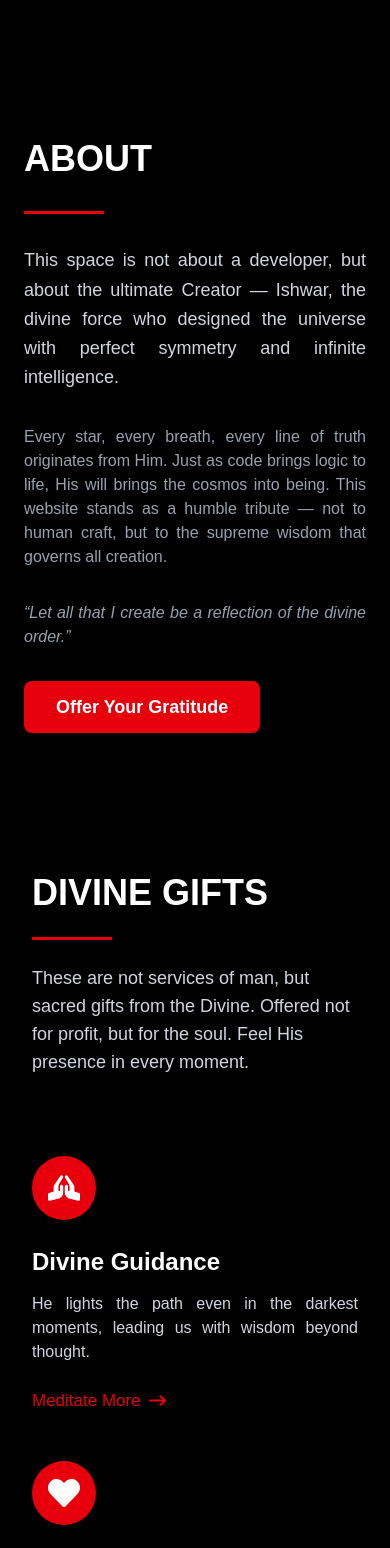
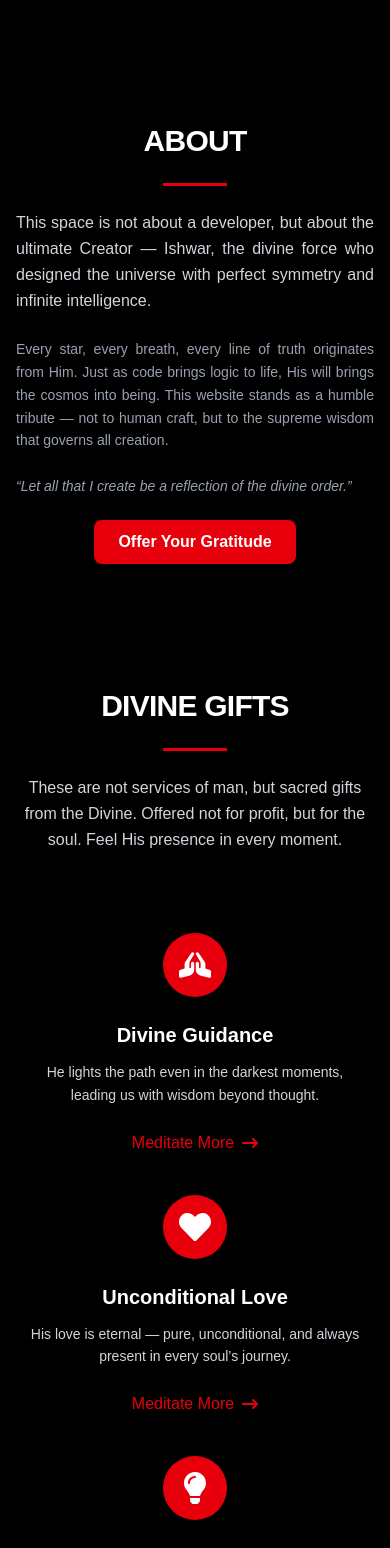
Before and after one commit to debasish39/GodPortfolio, a React (Vite) app: page / in a window 390 px wide. Shown: the part 940-2488 px from the top of the page. Built offline with nearby package versions, Linux system fonts and the light colour scheme.

Commit message:
updated version

```diff
--- a/src/sections/About.jsx
+++ b/src/sections/About.jsx
@@ -8,31 +8,38 @@ export default function About() {
   }, []);
 
   return (
-    <section id="about" className="w-full py-20 px-6 lg:px-32 text-white">
-      <div className="w-full mx-auto space-y-8 text-left" data-aos="fade-up">
+    <section id="about" className="w-full py-16 sm:py-20 px-4 sm:px-6 lg:px-32 text-white">
+      <div className="w-full max-w-4xl mx-auto space-y-6 sm:space-y-8 text-center" data-aos="fade-up">
+
+        {/* Section Title */}
         <h1
           data-aos="zoom-in"
-          className="text-4xl uppercase font-poppins font-semibold text-white"
+          className="text-3xl sm:text-4xl lg:text-5xl uppercase font-poppins font-semibold text-white tracking-tight"
         >
           About
         </h1>
-        <div className="h-[3px] w-20 bg-red-600" data-aos="zoom-in"></div>
+        <div
+          className="h-[3px] w-16 sm:w-20 bg-red-600 mx-auto"
+          data-aos="zoom-in"
+        ></div>
 
-        <p className="text-gray-300 text-lg leading-relaxed text-justify">
+        {/* Paragraphs */}
+        <p className="text-gray-300 text-base sm:text-lg md:text-xl leading-relaxed text-justify sm:text-center">
           This space is not about a developer, but about the ultimate Creator — Ishwar, the divine force who designed the universe with perfect symmetry and infinite intelligence.
         </p>
 
-        <p className="text-gray-400 text-base text-justify">
+        <p className="text-gray-400 text-sm sm:text-base md:text-lg leading-relaxed text-justify sm:text-center">
           Every star, every breath, every line of truth originates from Him. Just as code brings logic to life, His will brings the cosmos into being. This website stands as a humble tribute — not to human craft, but to the supreme wisdom that governs all creation.
         </p>
 
-        <p className="text-gray-400 text-base italic text-justify">
+        <p className="text-gray-400 text-sm sm:text-base italic text-justify sm:text-center">
           “Let all that I create be a reflection of the divine order.”
         </p>
 
+        {/* CTA Button */}
         <a
           href="#cta"
-          className="inline-block bg-red-600 hover:bg-white text-white hover:text-red-600 font-semibold text-lg px-8 py-3 rounded-lg transition duration-300"
+          className="inline-block bg-red-600 hover:bg-white text-white hover:text-red-600 font-semibold text-base sm:text-lg px-6 sm:px-8 py-2.5 sm:py-3 rounded-lg transition duration-300 mx-auto"
         >
           Offer Your Gratitude
         </a>
--- a/src/sections/Cta.jsx
+++ b/src/sections/Cta.jsx
@@ -14,31 +14,33 @@ export default function Cta() {
   return (
     <section
       id="cta"
-      className="w-full py-20 px-6 lg:px-32 text-white text-center"
+      className="w-full py-16 sm:py-20 px-4 sm:px-6 lg:px-32 text-white text-center"
     >
       <div
         data-aos="zoom-in"
         className="bg-[#1A1A1A] backdrop-blur-md rounded-2xl
          hover:shadow-[0_0_35px_rgba(239,68,68,0.5)]
-        transition-all duration-300 px-10 py-16 max-w-4xl mx-auto flex flex-col items-center"
+         transition-all duration-300 px-6 sm:px-10 py-12 sm:py-16 max-w-4xl mx-auto flex flex-col items-center"
       >
-        <h2 className="text-3xl md:text-4xl font-bold font-poppins mb-4">
+        <h2 className="text-2xl sm:text-3xl md:text-4xl font-bold font-poppins mb-4 leading-tight">
           Offer Your Work to Ishwar
         </h2>
-        <p className="text-white/90 text-lg mb-8 max-w-2xl">
+
+        <p className="text-white/90 text-base sm:text-lg mb-8 max-w-xl leading-relaxed">
           Every line of code, every design, every project — let it be a divine offering.
           Surrender your craft to Ishwar, and walk the path of purpose, clarity, and creation.
         </p>
 
-        <button
+        <a
+          href="mailto:djproject963@gmail.com"
           data-aos="zoom-in"
           data-aos-delay="400"
-          className="bg-red-600 hover:bg-white text-white hover:text-red-600 font-semibold text-lg px-6 py-3 rounded-lg
-          flex items-center gap-2 transition duration-300
-           hover:shadow-[0_0_24px_rgba(239,68,68,0.6)]"
+          className="bg-red-600 hover:bg-white text-white hover:text-red-600 font-semibold text-base sm:text-lg px-6 py-3 rounded-lg
+            flex items-center gap-2 transition duration-300
+            hover:shadow-[0_0_24px_rgba(239,68,68,0.6)]"
         >
           Connect in Devotion <FaArrowRightLong />
-        </button>
+        </a>
       </div>
     </section>
   );
--- a/src/sections/Header.jsx
+++ b/src/sections/Header.jsx
@@ -35,6 +35,17 @@ export default function Header() {
     window.addEventListener('scroll', handleScroll);
     return () => window.removeEventListener('scroll', handleScroll);
   }, [lastScrollY]);
+  useEffect(() => {
+  if (menuOpen) {
+    document.body.classList.add('overflow-hidden');
+  } else {
+    document.body.classList.remove('overflow-hidden');
+  }
+
+  // ✅ Cleanup: runs when component unmounts or before re-run
+  return () => document.body.classList.remove('overflow-hidden');
+}, [menuOpen]);
+
 
   return (
     <>
@@ -123,6 +134,7 @@ export default function Header() {
               duration={500}
               offset={-80}
               onClick={() => setMenuOpen(false)}
+              activeClass="text-[#e50914] font-semibold"
               className="text-lg px-2 py-1 rounded hover:bg-[#e50914] hover:text-white transition cursor-pointer"
             >
               {item.name}
--- a/src/sections/Pricing.jsx
+++ b/src/sections/Pricing.jsx
@@ -21,7 +21,7 @@ export default function Pricing() {
   );
 
   return (
-    <div id="pricing" className="w-full lg:px-[200px] px-8 py-[60px] h-full flex flex-col items-center gap-10">
+    <div id="pricing" className="w-full lg:px-[200px] px-8 py-[60px] h-full flex flex-col items-center gap-4">
       {/* Section Header */}
       <h1
         className="text-2xl sm:text-3xl md:text-4xl lg:text-5xl uppercase text-white font-poppins font-semibold text-center sm:text-left"
--- a/src/sections/ScrollToTop.jsx
+++ b/src/sections/ScrollToTop.jsx
@@ -1,7 +1,6 @@
 // components/ScrollToTop.jsx
 import React, { useEffect, useState } from 'react';
-import { MdKeyboardDoubleArrowUp } from "react-icons/md";
-
+import { MdKeyboardDoubleArrowUp } from 'react-icons/md';
 
 export default function ScrollToTop() {
   const [visible, setVisible] = useState(false);
@@ -23,14 +22,16 @@ export default function ScrollToTop() {
     <button
       onClick={scrollToTop}
       aria-label="Scroll to top"
-      className={`fixed bottom-18 right-9 z-50 w-12 h-12 rounded-lg bg-gradient-to-br from-red-600 to-red-600 text-white shadow-lg hover:shadow-red-500/50 hover:scale-110 transition-all duration-300 ease-in-out ${
+      className={`fixed bottom-12 right-12 z-50 w-12 h-12 sm:w-14 sm:h-14 rounded-full bg-gradient-to-br from-red-600 to-red-700 text-white shadow-xl
+        hover:shadow-red-500/50 hover:scale-110 transition-all duration-300 ease-in-out group
+        ${visible ? 'opacity-100 scale-100' : 'opacity-0 scale-75 pointer-events-none'}`}
+    >
+      <MdKeyboardDoubleArrowUp className="text-white text-2xl sm:text-3xl mx-auto transition-transform duration-300 group-hover:-translate-y-1" />
 
-        visible
-          ? 'opacity-100 scale-100'
-          : 'opacity-0 scale-75 pointer-events-none'
-      }`}
-    >
-      <MdKeyboardDoubleArrowUp  className="text-white text-3xl mx-auto transition-transform duration-300" />
+      {/* Optional Tooltip */}
+      <span className="absolute bottom-14 right-1/2 translate-x-1/2 text-xs bg-black bg-opacity-80 text-white px-2 py-1 rounded opacity-0 group-hover:opacity-100 transition duration-300">
+        Back to Top
+      </span>
     </button>
   );
 }
--- a/src/sections/Services.jsx
+++ b/src/sections/Services.jsx
@@ -3,19 +3,16 @@ import {
   FaLightbulb,
   FaHandsHelping,
   FaPrayingHands,
-  FaHeart
+  FaHeart,
 } from 'react-icons/fa';
-import { FaArrowRightLong } from 'react-icons/fa6'; // ✅ FIXED: Correct import
+import { FaArrowRightLong } from 'react-icons/fa6';
 import AOS from 'aos';
 import 'aos/dist/aos.css';
 
 export default function Services() {
   useEffect(() => {
-    AOS.init({
-      duration: 800,
-      once: false,
-    });
-    AOS.refresh(); // ✅ Ensures AOS animations work after mount
+    AOS.init({ duration: 800, once: false });
+    AOS.refresh();
   }, []);
 
   const divineAttributes = [
@@ -48,28 +45,31 @@ export default function Services() {
   return (
     <section
       id="services"
-      className="w-full lg:px-[126px] px-8 lg:py-[100px] py-[60px] flex flex-col gap-[80px] text-white"
+      className="w-full lg:px-[126px] px-6 sm:px-8 py-[60px] lg:py-[100px] flex flex-col gap-[80px] text-white"
     >
       {/* Title Section */}
-      <div className="lg:w-[60%] w-full flex flex-col items-start gap-6">
+      <div className="w-full max-w-4xl mx-auto flex flex-col items-center text-center gap-6">
         <h1
           data-aos="zoom-in"
-          className="text-4xl uppercase font-poppins font-semibold text-white"
+          className="text-3xl sm:text-4xl uppercase font-poppins font-semibold tracking-tight"
         >
           Divine Gifts
         </h1>
-        <div className="h-[3px] w-20 bg-red-600" data-aos="zoom-in"></div>
-        <p className="text-gray-300 text-lg font-poppins" data-aos="fade-up">
+        <div className="h-[3px] w-16 sm:w-20 bg-red-600" data-aos="zoom-in"></div>
+        <p
+          className="text-gray-300 text-base sm:text-lg font-poppins leading-relaxed"
+          data-aos="fade-up"
+        >
           These are not services of man, but sacred gifts from the Divine. Offered not for profit, but for the soul. Feel His presence in every moment.
         </p>
       </div>
 
       {/* Divine Attribute Cards */}
-      <div className="grid grid-cols-1 sm:grid-cols-2 lg:grid-cols-2 gap-12">
+      <div className="grid grid-cols-1 sm:grid-cols-2 gap-10 lg:gap-12 max-w-6xl mx-auto">
         {divineAttributes.map((service, index) => (
           <div
             key={index}
-            className="flex flex-col items-start gap-6"
+            className="flex flex-col items-center text-center gap-6"
             data-aos={service.aos}
             data-aos-delay={index * 100}
           >
@@ -84,19 +84,21 @@ export default function Services() {
 
             {/* Content */}
             <div
-              className="flex flex-col items-start gap-3"
-              data-aos="fade-right"
+              className="flex flex-col items-center gap-3"
+              data-aos="fade-up"
               data-aos-delay={index * 100 + 200}
             >
-              <h2 className="text-white font-semibold text-[24px]">
+              <h2 className="text-white font-semibold text-xl sm:text-2xl">
                 {service.title}
               </h2>
-              <p className="text-gray-300 text-justify">{service.desc}</p>
+              <p className="text-gray-300 text-sm sm:text-base leading-relaxed">
+                {service.desc}
+              </p>
             </div>
 
             {/* Button */}
             <button
-              className="text-red-600 hover:text-white text-[17px] font-poppins flex items-center gap-2 transition-colors duration-200 cursor-pointer"
+              className="text-red-600 hover:text-white text-base font-poppins flex items-center gap-2 transition-colors duration-200"
               data-aos="fade-left"
               data-aos-delay={index * 100 + 300}
             >
```
Also changed, not shown: src/sections/Testimonials.jsx (+16 -16 lines).
